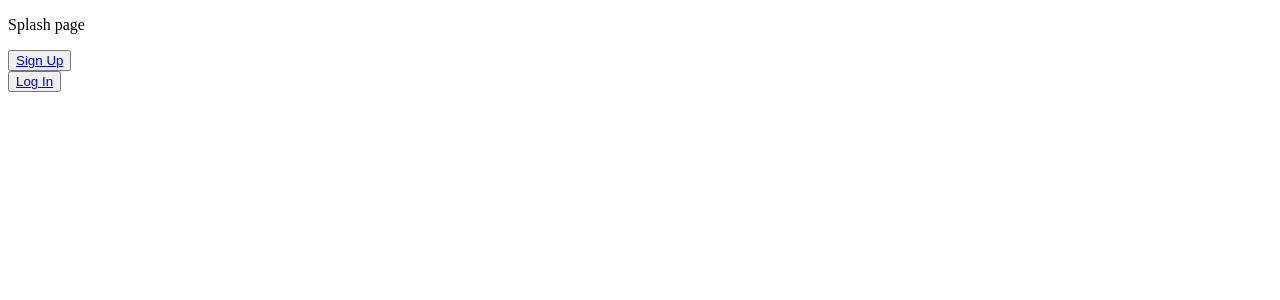
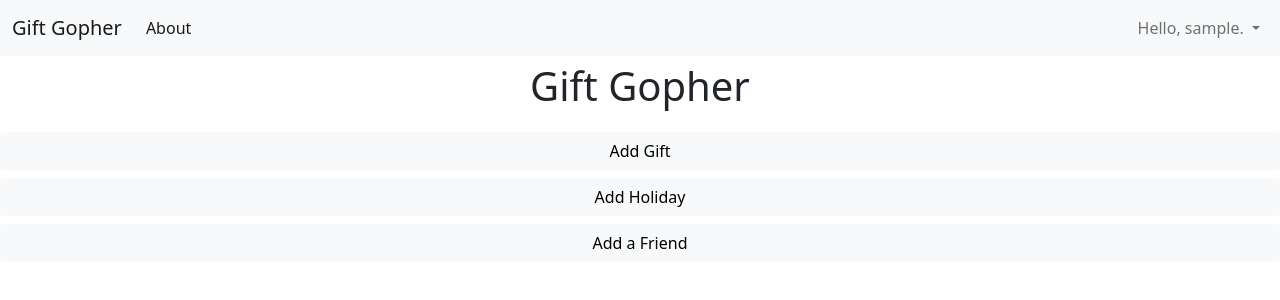
Before and after one commit to tobywiedenhoefer/giftgopher, a Flask app: page / in a window 1280 px wide. Shown: the top 300 px of the page. Run offline with Flask 2, Linux system fonts and the light colour scheme; the visitor is signed in with stand-in values (Sample User, id 1); data comes from the database, SQL or seed files in the repository.

Commit message:
Added Boostrap and Gift test methods

```diff
--- a/main.py
+++ b/main.py
@@ -2,7 +2,7 @@
 
 # PyPi packages
 from flask import render_template, redirect, url_for, flash, request
-from flask_login import current_user, login_user
+from flask_login import current_user, login_user, logout_user
 from sqlalchemy.exc import NoResultFound
 
 # custom packages
@@ -94,7 +94,16 @@ def signup():
     return render_template('signup.html', title='Sign Up', form=form)
 
 
+@app.route('/logout')
+def logout():
+    logout_user()
+    return redirect(url_for('splash'))
+
+
 if __name__ == "__main__":
-    app.run(
+    '''app.run(
         debug=True
-    )
+    )'''
+    users = User.query.all()
+    for user in users:
+        print(user.id, user.username, user.email)
--- a/models.py
+++ b/models.py
@@ -84,5 +84,5 @@ class Holidays(db.Model):
     # TODO: create relationship with Gifts?
 
 
-db.drop_all()
+# db.drop_all()
 db.create_all()
--- a/templates/layout.html
+++ b/templates/layout.html
@@ -12,10 +12,52 @@
     </title>
 
     <!-- CSS -->
+    <link href="https://cdn.jsdelivr.net/npm/bootstrap@5.0.1/dist/css/bootstrap.min.css" rel="stylesheet" integrity="sha384-+0n0xVW2eSR5OomGNYDnhzAbDsOXxcvSN1TPprVMTNDbiYZCxYbOOl7+AMvyTG2x" crossorigin="anonymous">
     {% block addcss %}{% endblock %}
 </head>
 <body>
+    <!-- Nav Bar -->
+    <nav class="navbar navbar-expand-lg navbar-light bg-light">
+        <div class="container-fluid">
+            <a class="navbar-brand" href="{{url_for('splash')}}">Gift Gopher</a>
+            <button class="navbar-toggler" type="button" data-bs-toggle="collapse" data-bs-target="#navbarNav" aria-controls="navbarNav" aria-expanded="false" aria-label="Toggle navigation">
+                <span class="navbar-toggler-icon"></span>
+            </button>
+            <div class="collapse navbar-collapse" id="navbarNav">
+              <ul class="navbar-nav">
+                <li class="nav-item">
+                  <a class="nav-link active" aria-current="page" href="#">About</a>
+                </li>
+              </ul>
+                <ul class="navbar-nav ms-auto">
+
+                    <!-- if user is not logged in -->
+                    {% if current_user.is_authenticated %}
+                        <li class="nav-item dropdown">
+                            <a class="nav-link dropdown-toggle" href="#" id="navbarDropdown" role="button" data-bs-toggle="dropdown" aria-expanded="false">
+                                Hello, {{current_user.username}}.
+                            </a>
+                            <ul class="dropdown-menu" aria-labelledby="navbarDropdown">
+                                <li><a class="dropdown-item" href="{{url_for('logout')}}">Log Out</a> </li>
+                            </ul>
+                        </li>
+
+                    <!-- if user is logged in/authenticated -->
+                    {% else %}
+                        <li class="nav-item">
+                            <a class="nav-link active" aria-current="page" href="{{url_for('login')}}">Log In</a>
+                        </li>
+                        <li class="nav-item">
+                            <a class="nav-link active" aria-current="page" href="{{url_for('signup')}}">Sign Up</a>
+                        </li>
+                    {% endif %}
+                </ul>
+            </div>
+        </div>
+    </nav>
     <!-- body content -->
     {% block bodycontent %}{% endblock %}
+    <!-- Bootstrap JS dependencies -->
+    <script src="https://cdn.jsdelivr.net/npm/bootstrap@5.0.1/dist/js/bootstrap.bundle.min.js" integrity="sha384-gtEjrD/SeCtmISkJkNUaaKMoLD0//ElJ19smozuHV6z3Iehds+3Ulb9Bn9Plx0x4" crossorigin="anonymous"></script>
 </body>
 </html>
--- a/templates/splash.html
+++ b/templates/splash.html
@@ -3,15 +3,12 @@
     <link rel="stylesheet" type="text/css" href="{{url_for('static', filename='styles/buttonblock.css')}}">
 {% endblock %}
 {% block bodycontent %}
-    <p>Splash page</p>
-    <div>
-        <button>
-            <a href="{{url_for('signup')}}">Sign Up</a>
-        </button>
-    </div>
-    <div>
-        <button>
-            <a href="{{url_for('login')}}">Log In</a>
-        </button>
-    </div>
+    <p class="fs-1 text-center">Gift Gopher</p>
+    {% if current_user.is_authenticated %}
+        <div class="d-grid gap-2">
+            <a class="btn btn-light" href="#" role="button">Add Gift</a>
+            <a class="btn btn-light" href="#" role="button">Add Holiday</a>
+            <a class="btn btn-light" href="#" role="button">Add a Friend</a>
+        </div>
+    {% endif %}
 {% endblock %}
```
Also changed, not shown: test_db.py (+66 -10 lines).
